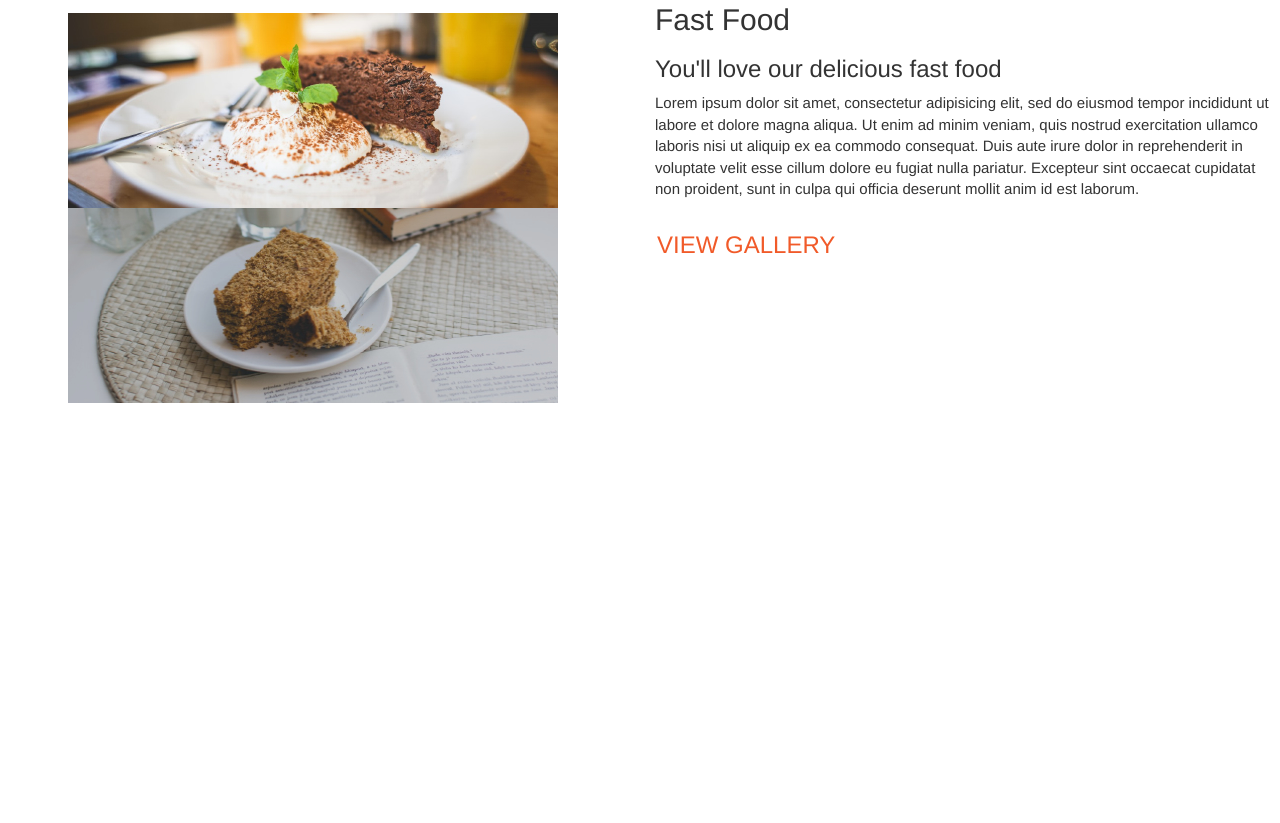
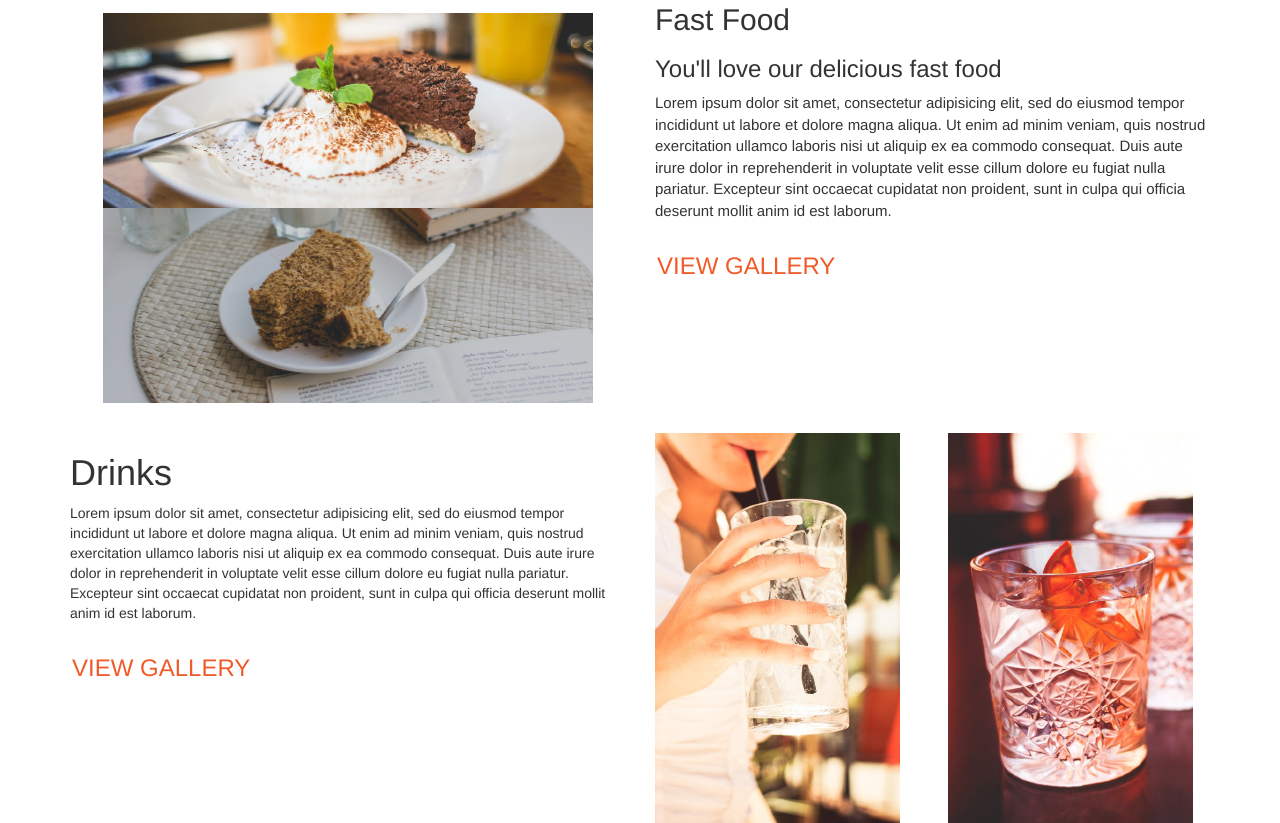
Before and after one commit to Idaapayo/resturant-template, a plain HTML site: page index.html in a window 1280 px wide. Shown: the part 994-1817 px from the top of the page. Before the commit the page ends 1427 px from the top, so only its background shows below. Drawn offline with Linux system fonts and the light colour scheme; a script that the page names is missing; files whose address does not match are found by name.

Commit message:
second commit

```diff
--- a/index.html
+++ b/index.html
@@ -13,7 +13,6 @@
   <p class="line1">We provide the best food </p>
   <p class="line1">At the<strong>Right Price</strong>
   </div>
-<div class="mytable">
 <div class="container">
   <div class="row">
     <div class="col-md-3">
@@ -43,8 +42,8 @@
     </div>
     </div>
   </div>
-</div>
-</div>
+
+
 <div class="row">
   <div class="col-md-6 text1">
     <img src="/home/buntu/IP2-master/assets/fastFood1.jpg" alt="fastfood1">
@@ -59,5 +58,25 @@
  </div>
   </div>
   </div>
+  <div class="row">
+    <div class="col-md-6 drinks">
+      <h1>Drinks</h2>
+        <p>Lorem ipsum dolor sit amet, consectetur adipisicing elit, sed do eiusmod tempor incididunt ut labore et dolore magna aliqua. Ut enim ad minim veniam, quis nostrud exercitation ullamco laboris nisi ut aliquip ex ea commodo consequat. Duis aute irure dolor in reprehenderit in voluptate velit esse cillum dolore eu fugiat nulla pariatur. Excepteur sint occaecat cupidatat non proident, sunt in culpa qui officia deserunt mollit anim id est laborum.</p>
+        <div class="gallery">
+        <h3>VIEW GALLERY</h3>
+      </div>
+    </div>
+    <div class="col-md-6 images">
+      <div class="row">
+        <div class="col-md-6">
+          <img src="/home/buntu/IP2-master/assets/drink1.jpg" alt="drink1">
+        </div>
+      <div class="col-md-6">
+          <img src="/home/buntu/IP2-master/assets/drink2.jpg" alt="drink2">
+      </div>
+     </div>
+   </div>
+ </div>
+</div>
 <body>
 </html>
```
